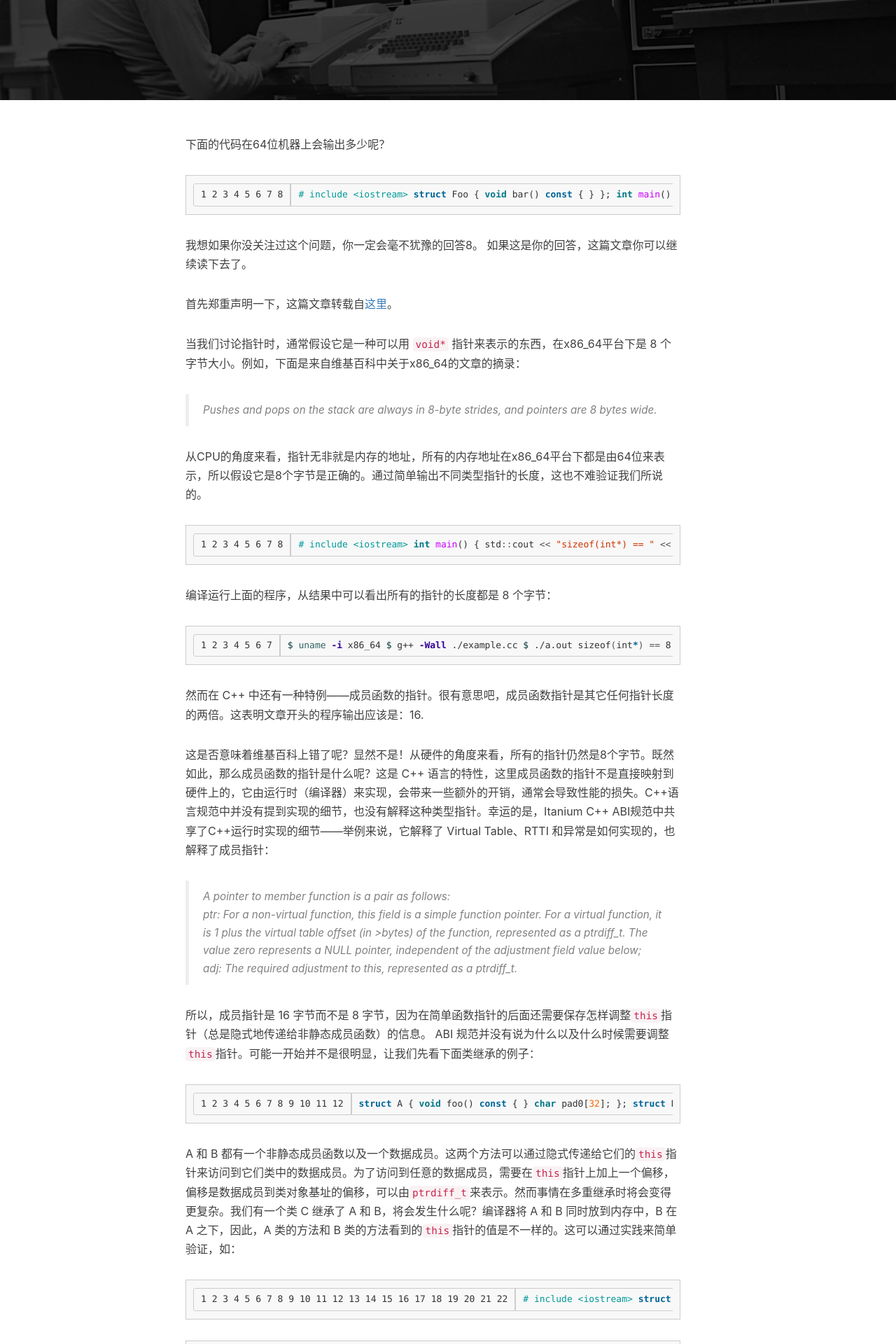
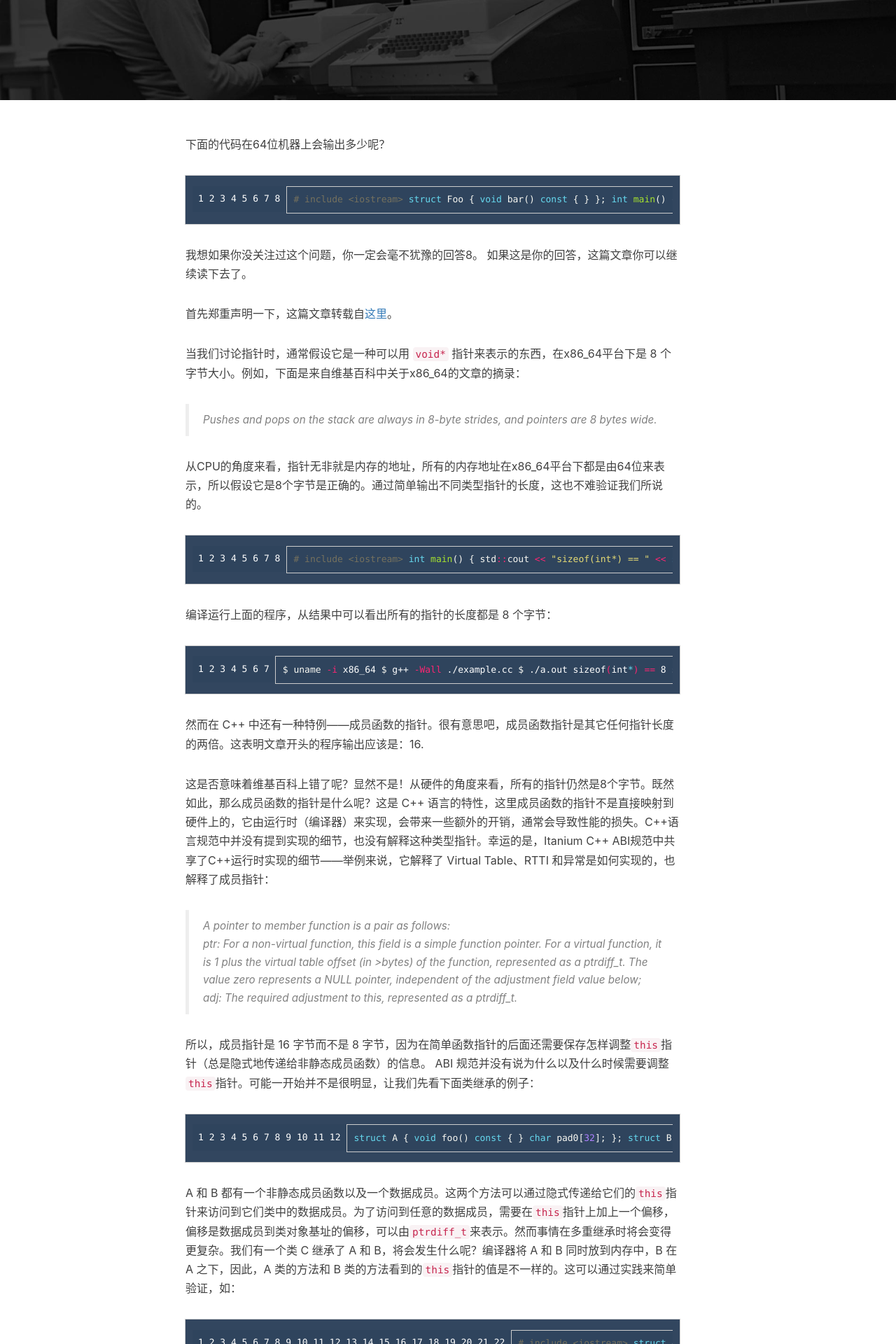
Before and after one commit to kaiywen/kaiywen.github.io, a Jekyll site: the page built from _posts/2015-9-8-C++成员函数指针.md, in a window 1280 px wide. Shown: the part 374-2294 px from the top of the page at 70% size. Built offline with Jekyll 4.4.1, drawn with Linux system fonts in a browser that asks for light colours; nearby versions of some CDN libraries; comment, search, counter and statistics services are not loaded.

Commit message:
Modify the highlight style

```diff
--- a/css/syntax.css
+++ b/css/syntax.css
@@ -1,5 +1,9 @@
 /* to make lines scroll instead of wrap */
 /* from http://stackoverflow.com/a/23393920 */
+
+pre {
+  color: white;
+}
 
 .highlight pre code * {
   white-space: nowrap;
@@ -19,68 +23,71 @@
  * Courtesy of GitHub.com
  */
 
-.highlight pre, pre, .highlight .hll { background-color: #f8f8f8; padding: 6px 10px; border-radius: 0px; }
-.highlight .hll { background-color: #ffffcc }
-.highlight .c { color: #0099FF; font-style: italic } /* Comment */
-.highlight .err { color: #AA0000; background-color: #FFAAAA } /* Error */
-.highlight .k { color: #006699; font-weight: bold } /* Keyword */
-.highlight .o { color: #555555 } /* Operator */
-.highlight .cm { color: #0099FF; font-style: italic } /* Comment.Multiline */
-.highlight .cp { color: #009999 } /* Comment.Preproc */
-.highlight .c1 { color: #0099FF; font-style: italic } /* Comment.Single */
-.highlight .cs { color: #0099FF; font-weight: bold; font-style: italic } /* Comment.Special */
-.highlight .gd { background-color: #FFCCCC; border: 1px solid #CC0000 } /* Generic.Deleted */
+.highlight pre { background-color: rgba(48, 68, 94, 0.99);}
+.highlight .hll { background-color: #272822; }
+.highlight .c { color: #75715e } /* Comment */
+.highlight .err { color: #960050; background-color: #1e0010 } /* Error */
+.highlight .k { color: #66d9ef } /* Keyword */
+.highlight .l { color: #ae81ff } /* Literal */
+.highlight .n { color: #f8f8f2 } /* Name */
+.highlight .o { color: #f92672 } /* Operator */
+.highlight .p { color: #f8f8f2 } /* Punctuation */
+.highlight .cm { color: #75715e } /* Comment.Multiline */
+.highlight .cp { color: #75715e } /* Comment.Preproc */
+.highlight .c1 { color: #75715e } /* Comment.Single */
+.highlight .cs { color: #75715e } /* Comment.Special */
 .highlight .ge { font-style: italic } /* Generic.Emph */
-.highlight .gr { color: #FF0000 } /* Generic.Error */
-.highlight .gh { color: #003300; font-weight: bold } /* Generic.Heading */
-.highlight .gi { background-color: #CCFFCC; border: 1px solid #00CC00 } /* Generic.Inserted */
-.highlight .go { color: #AAAAAA } /* Generic.Output */
-.highlight .gp { color: #000099; font-weight: bold } /* Generic.Prompt */
 .highlight .gs { font-weight: bold } /* Generic.Strong */
-.highlight .gu { color: #003300; font-weight: bold } /* Generic.Subheading */
-.highlight .gt { color: #99CC66 } /* Generic.Traceback */
-.highlight .kc { color: #006699; font-weight: bold } /* Keyword.Constant */
-.highlight .kd { color: #006699; font-weight: bold } /* Keyword.Declaration */
-.highlight .kn { color: #006699; font-weight: bold } /* Keyword.Namespace */
-.highlight .kp { color: #006699 } /* Keyword.Pseudo */
-.highlight .kr { color: #006699; font-weight: bold } /* Keyword.Reserved */
-.highlight .kt { color: #007788; font-weight: bold } /* Keyword.Type */
-.highlight .m { color: #FF6600 } /* Literal.Number */
-.highlight .s { color: #CC3300 } /* Literal.String */
-.highlight .na { color: #330099 } /* Name.Attribute */
-.highlight .nb { color: #336666 } /* Name.Builtin */
-.highlight .nc { color: #00AA88; font-weight: bold } /* Name.Class */
-.highlight .no { color: #336600 } /* Name.Constant */
-.highlight .nd { color: #9999FF } /* Name.Decorator */
-.highlight .ni { color: #999999; font-weight: bold } /* Name.Entity */
-.highlight .ne { color: #CC0000; font-weight: bold } /* Name.Exception */
-.highlight .nf { color: #CC00FF } /* Name.Function */
-.highlight .nl { color: #9999FF } /* Name.Label */
-.highlight .nn { color: #00CCFF; font-weight: bold } /* Name.Namespace */
-.highlight .nt { color: #330099; font-weight: bold } /* Name.Tag */
-.highlight .nv { color: #003333 } /* Name.Variable */
-.highlight .ow { color: #000000; font-weight: bold } /* Operator.Word */
-.highlight .w { color: #bbbbbb } /* Text.Whitespace */
-.highlight .mf { color: #FF6600 } /* Literal.Number.Float */
-.highlight .mh { color: #FF6600 } /* Literal.Number.Hex */
-.highlight .mi { color: #FF6600 } /* Literal.Number.Integer */
-.highlight .mo { color: #FF6600 } /* Literal.Number.Oct */
-.highlight .sb { color: #CC3300 } /* Literal.String.Backtick */
-.highlight .sc { color: #CC3300 } /* Literal.String.Char */
-.highlight .sd { color: #CC3300; font-style: italic } /* Literal.String.Doc */
-.highlight .s2 { color: #CC3300 } /* Literal.String.Double */
-.highlight .se { color: #CC3300; font-weight: bold } /* Literal.String.Escape */
-.highlight .sh { color: #CC3300 } /* Literal.String.Heredoc */
-.highlight .si { color: #AA0000 } /* Literal.String.Interpol */
-.highlight .sx { color: #CC3300 } /* Literal.String.Other */
-.highlight .sr { color: #33AAAA } /* Literal.String.Regex */
-.highlight .s1 { color: #CC3300 } /* Literal.String.Single */
-.highlight .ss { color: #FFCC33 } /* Literal.String.Symbol */
-.highlight .bp { color: #336666 } /* Name.Builtin.Pseudo */
-.highlight .vc { color: #003333 } /* Name.Variable.Class */
-.highlight .vg { color: #003333 } /* Name.Variable.Global */
-.highlight .vi { color: #003333 } /* Name.Variable.Instance */
-.highlight .il { color: #FF6600 } /* Literal.Number.Integer.Long */
+.highlight .kc { color: #66d9ef } /* Keyword.Constant */
+.highlight .kd { color: #66d9ef } /* Keyword.Declaration */
+.highlight .kn { color: #f92672 } /* Keyword.Namespace */
+.highlight .kp { color: #66d9ef } /* Keyword.Pseudo */
+.highlight .kr { color: #66d9ef } /* Keyword.Reserved */
+.highlight .kt { color: #66d9ef } /* Keyword.Type */
+.highlight .ld { color: #e6db74 } /* Literal.Date */
+.highlight .m { color: #ae81ff } /* Literal.Number */
+.highlight .s { color: #e6db74 } /* Literal.String */
+.highlight .na { color: #a6e22e } /* Name.Attribute */
+.highlight .nb { color: #f8f8f2 } /* Name.Builtin */
+.highlight .nc { color: #a6e22e } /* Name.Class */
+.highlight .no { color: #66d9ef } /* Name.Constant */
+.highlight .nd { color: #a6e22e } /* Name.Decorator */
+.highlight .ni { color: #f8f8f2 } /* Name.Entity */
+.highlight .ne { color: #a6e22e } /* Name.Exception */
+.highlight .nf { color: #a6e22e } /* Name.Function */
+.highlight .nl { color: #f8f8f2 } /* Name.Label */
+.highlight .nn { color: #f8f8f2 } /* Name.Namespace */
+.highlight .nx { color: #a6e22e } /* Name.Other */
+.highlight .py { color: #f8f8f2 } /* Name.Property */
+.highlight .nt { color: #f92672 } /* Name.Tag */
+.highlight .nv { color: #f8f8f2 } /* Name.Variable */
+.highlight .ow { color: #f92672 } /* Operator.Word */
+.highlight .w { color: #f8f8f2 } /* Text.Whitespace */
+.highlight .mf { color: #ae81ff } /* Literal.Number.Float */
+.highlight .mh { color: #ae81ff } /* Literal.Number.Hex */
+.highlight .mi { color: #ae81ff } /* Literal.Number.Integer */
+.highlight .mo { color: #ae81ff } /* Literal.Number.Oct */
+.highlight .sb { color: #e6db74 } /* Literal.String.Backtick */
+.highlight .sc { color: #e6db74 } /* Literal.String.Char */
+.highlight .sd { color: #e6db74 } /* Literal.String.Doc */
+.highlight .s2 { color: #e6db74 } /* Literal.String.Double */
+.highlight .se { color: #ae81ff } /* Literal.String.Escape */
+.highlight .sh { color: #e6db74 } /* Literal.String.Heredoc */
+.highlight .si { color: #e6db74 } /* Literal.String.Interpol */
+.highlight .sx { color: #e6db74 } /* Literal.String.Other */
+.highlight .sr { color: #e6db74 } /* Literal.String.Regex */
+.highlight .s1 { color: #e6db74 } /* Literal.String.Single */
+.highlight .ss { color: #e6db74 } /* Literal.String.Symbol */
+.highlight .bp { color: #f8f8f2 } /* Name.Builtin.Pseudo */
+.highlight .vc { color: #f8f8f2 } /* Name.Variable.Class */
+.highlight .vg { color: #f8f8f2 } /* Name.Variable.Global */
+.highlight .vi { color: #f8f8f2 } /* Name.Variable.Instance */
+.highlight .il { color: #ae81ff } /* Literal.Number.Integer.Long */
+
+.highlight .gh { } /* Generic Heading & Diff Header */
+.highlight .gu { color: #75715e; } /* Generic.Subheading & Diff Unified/Comment? */
+.highlight .gd { color: #f92672; } /* Generic.Deleted & Diff Deleted */
+.highlight .gi { color: #a6e22e; } /* Generic.Inserted & Diff Inserted */
 
 
  .hightlight pre a:first-of-type::before {
@@ -97,12 +104,10 @@
 
 .highlight table {
   margin: 0px;
-  /*border: 1px solid #ccc;*/
-  /*border-radius: 3px;*/
 }
 
 .highlight pre {
-  margin: 5px 0;
+  margin: 5px 0 5px -1px;
 }
 
 .highlight .table>tbody>tr>td {
@@ -118,16 +123,17 @@
 
 .highlight td.code pre {
   padding-left: 20px;
-  border-left: none;
-  border-top: 1px solid #ccc;
+  border:none;
+  /*border-top: 1px solid #ccc;
   border-bottom: 1px solid #ccc;
-  border-right: 1px solid #ccc;
+  border-right: 1px solid #ccc;*/
   border-bottom-right-radius: 3px;
   border-top-right-radius: 3px;
 }
 
 .highlight pre.lineno {
-  border:1px solid #ccc;
+  /*border:1px solid #ccc;*/
+  border:none;
   border-bottom-left-radius: 3px;
   border-top-left-radius: 3px;
   -webkit-user-select:none;
```
Also changed, not shown: css/bootstrap.min.css, 1 other file.
